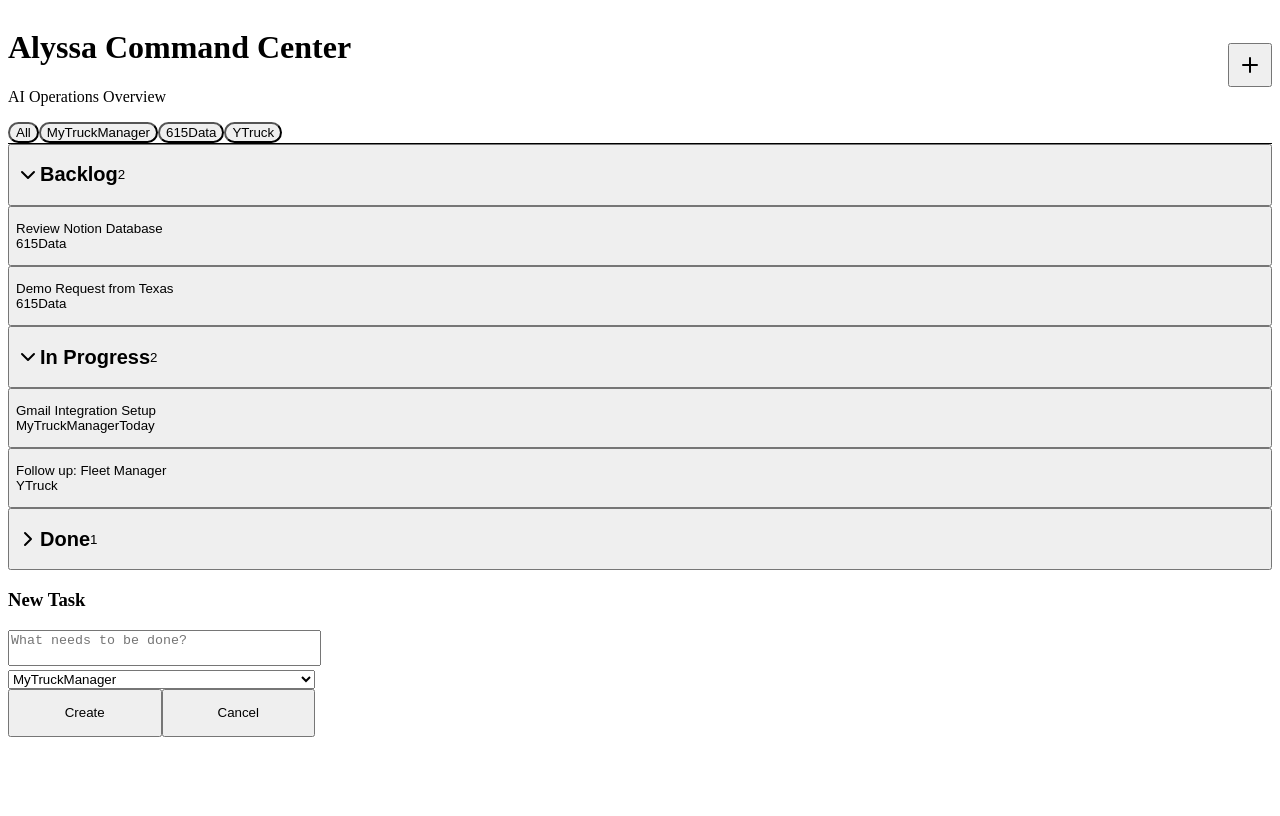
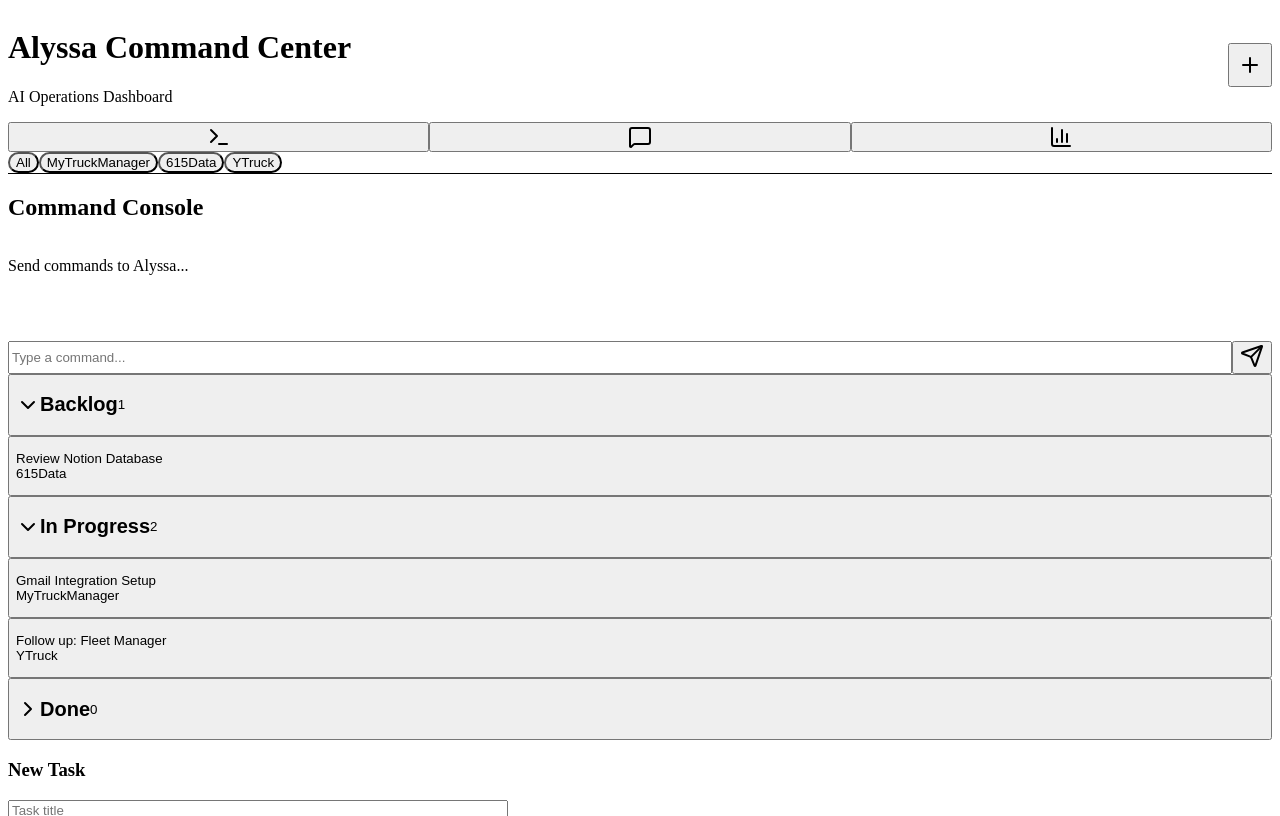
Before and after one commit to alyssa-y-app/Kan-ban-alyssa, a Next.js app: page / in a window 1280 px wide. Both pictures are taken after a click on the button 1250 px from the left and 64 px from the top of the page. Built offline with nearby package versions, Linux system fonts and the light colour scheme.

Commit message:
Lovable-inspired command center with console, leads, analytics tabs

```diff
--- a/app/page.tsx
+++ b/app/page.tsx
@@ -1,55 +1,74 @@
 'use client';
 
 import { useState, useEffect } from 'react';
-import { Plus, ChevronDown, ChevronRight } from 'lucide-react';
+import { Plus, ChevronDown, ChevronRight, Terminal, MessageSquare, BarChart3, Send } from 'lucide-react';
 
 interface Task {
   id: string;
-  content: string;
+  title: string;
   business: string;
-  status: 'backlog' | 'in-progress' | 'done';
-  eta?: string;
+  status: 'backlog' | 'in_progress' | 'done';
+  notes?: string;
 }
 
-export default function Home() {
+interface Lead {
+  id: string;
+  name: string;
+  business: string;
+  status: 'cold' | 'warm' | 'hot';
+  lastContact?: string;
+}
+
+type BusinessType = 'MyTruckManager' | '615Data' | 'YTruck' | 'All';
+type TabType = 'console' | 'leads' | 'analytics';
+
+export default function Index() {
   const [tasks, setTasks] = useState<Task[]>([
-    { id: '1', content: 'Gmail Integration Setup', business: 'MyTruckManager', status: 'in-progress', eta: 'Today' },
-    { id: '2', content: 'Review Notion Database', business: '615Data', status: 'backlog' },
-    { id: '3', content: 'Follow up: Fleet Manager', business: 'YTruck', status: 'in-progress' },
-    { id: '4', content: 'Demo Request from Texas', business: '615Data', status: 'backlog' },
-    { id: '5', content: 'Telegram Bot Connected', business: 'MyTruckManager', status: 'done' },
+    { id: '1', title: 'Gmail Integration Setup', business: 'MyTruckManager', status: 'in_progress' },
+    { id: '2', title: 'Review Notion Database', business: '615Data', status: 'backlog' },
+    { id: '3', title: 'Follow up: Fleet Manager', business: 'YTruck', status: 'in_progress' },
   ]);
 
-  const [selectedBusiness, setSelectedBusiness] = useState<string | null>(null);
+  const [leads, setLeads] = useState<Lead[]>([
+    { id: '1', name: 'ABC Trucking', business: 'MyTruckManager', status: 'hot', lastContact: '2 days ago' },
+    { id: '2', name: 'XYZ Logistics', business: '615Data', status: 'warm', lastContact: '1 week ago' },
+  ]);
+
+  const [selectedBusiness, setSelectedBusiness] = useState<BusinessType>('All');
+  const [activeTab, setActiveTab] = useState<TabType>('console');
   const [expandedSections, setExpandedSections] = useState({
     backlog: true,
-    'in-progress': true,
+    in_progress: true,
     done: false,
   });
   const [showAddTask, setShowAddTask] = useState(false);
-  const [newTask, setNewTask] = useState({ content: '', business: 'MyTruckManager' });
+  const [newTask, setNewTask] = useState({ title: '', business: 'MyTruckManager', notes: '' });
   const [selectedTask, setSelectedTask] = useState<Task | null>(null);
+  const [commandInput, setCommandInput] = useState('');
+  const [commandHistory, setCommandHistory] = useState<string[]>([]);
 
   useEffect(() => {
-    const saved = localStorage.getItem('command-tasks');
-    if (saved) {
-      setTasks(JSON.parse(saved));
-    }
+    const saved = localStorage.getItem('alyssa-tasks');
+    if (saved) setTasks(JSON.parse(saved));
   }, []);
 
   useEffect(() => {
-    localStorage.setItem('command-tasks', JSON.stringify(tasks));
+    localStorage.setItem('alyssa-tasks', JSON.stringify(tasks));
   }, [tasks]);
 
-  const businesses = ['MyTruckManager', '615Data', 'YTruck'];
+  const businesses: BusinessType[] = ['All', 'MyTruckManager', '615Data', 'YTruck'];
 
-  const filteredTasks = selectedBusiness
-    ? tasks.filter((t) => t.business === selectedBusiness)
-    : tasks;
+  const filteredTasks = selectedBusiness === 'All'
+    ? tasks
+    : tasks.filter((t) => t.business === selectedBusiness);
+
+  const filteredLeads = selectedBusiness === 'All'
+    ? leads
+    : leads.filter((l) => l.business === selectedBusiness);
 
   const tasksByStatus = {
     backlog: filteredTasks.filter((t) => t.status === 'backlog'),
-    'in-progress': filteredTasks.filter((t) => t.status === 'in-progress'),
+    in_progress: filteredTasks.filter((t) => t.status === 'in_progress'),
     done: filteredTasks.filter((t) => t.status === 'done'),
   };
 
@@ -58,15 +77,16 @@
   };
 
   const addTask = () => {
-    if (!newTask.content.trim()) return;
+    if (!newTask.title.trim()) return;
     const task: Task = {
       id: Date.now().toString(),
-      content: newTask.content,
+      title: newTask.title,
       business: newTask.business,
       status: 'backlog',
+      notes: newTask.notes,
     };
     setTasks((prev) => [...prev, task]);
-    setNewTask({ content: '', business: 'MyTruckManager' });
+    setNewTask({ title: '', business: 'MyTruckManager', notes: '' });
     setShowAddTask(false);
   };
 
@@ -80,21 +100,33 @@
     setSelectedTask(null);
   };
 
+  const sendCommand = () => {
+    if (!commandInput.trim()) return;
+    setCommandHistory((prev) => [...prev, `> ${commandInput}`]);
+    setCommandInput('');
+  };
+
   const statusConfig = {
-    backlog: { label: 'Backlog', color: 'bg-text-secondary', textColor: 'text-text-secondary' },
-    'in-progress': { label: 'In Progress', color: 'bg-accent-primary', textColor: 'text-accent-primary' },
+    backlog: { label: 'Backlog', color: 'bg-gray-500', textColor: 'text-gray-400' },
+    in_progress: { label: 'In Progress', color: 'bg-accent-primary', textColor: 'text-accent-primary' },
     done: { label: 'Done', color: 'bg-accent-success', textColor: 'text-accent-success' },
+  };
+
+  const leadStatusColors = {
+    cold: 'bg-gray-500',
+    warm: 'bg-yellow-500',
+    hot: 'bg-red-500',
   };
 
   return (
     <div className="min-h-screen bg-bg-primary text-text-primary">
-      {/* Sticky Header */}
+      {/* Header */}
       <header className="sticky top-0 z-40 bg-bg-surface/95 backdrop-blur border-b border-white/[0.06]">
         <div className="px-4 py-4">
-          <div className="flex items-center justify-between">
+          <div className="flex items-center justify-between mb-4">
             <div>
               <h1 className="text-xl font-semibold">Alyssa Command Center</h1>
-              <p className="text-sm text-text-secondary">AI Operations Overview</p>
+              <p className="text-sm text-text-secondary">AI Operations Dashboard</p>
             </div>
             <button
               onClick={() => setShowAddTask(true)}
@@ -103,21 +135,48 @@
               <Plus className="w-5 h-5" />
             </button>
           </div>
+
+          {/* Tabs */}
+          <div className="grid grid-cols-3 gap-2 bg-bg-elevated rounded-xl p-1">
+            <button
+              onClick={() => setActiveTab('console')}
+              className={`flex items-center justify-center gap-2 px-4 py-2.5 rounded-lg font-medium transition ${
+                activeTab === 'console'
+                  ? 'bg-accent-primary text-white'
+                  : 'text-text-secondary hover:text-text-primary'
+              }`}
+            >
+              <Terminal className="w-4 h-4" />
+              <span className="hidden sm:inline">Console</span>
+            </button>
+            <button
+              onClick={() => setActiveTab('leads')}
+              className={`flex items-center justify-center gap-2 px-4 py-2.5 rounded-lg font-medium transition ${
+                activeTab === 'leads'
+                  ? 'bg-accent-primary text-white'
+                  : 'text-text-secondary hover:text-text-primary'
+              }`}
+            >
+              <MessageSquare className="w-4 h-4" />
+              <span className="hidden sm:inline">Leads</span>
+            </button>
+            <button
+              onClick={() => setActiveTab('analytics')}
+              className={`flex items-center justify-center gap-2 px-4 py-2.5 rounded-lg font-medium transition ${
+                activeTab === 'analytics'
+                  ? 'bg-accent-primary text-white'
+                  : 'text-text-secondary hover:text-text-primary'
+              }`}
+            >
+              <BarChart3 className="w-4 h-4" />
+              <span className="hidden sm:inline">Analytics</span>
+            </button>
+          </div>
         </div>
 
         {/* Business Filter */}
         <div className="px-4 pb-3 overflow-x-auto hide-scrollbar">
           <div className="flex gap-2 min-w-max">
-            <button
-              onClick={() => setSelectedBusiness(null)}
-              className={`px-4 py-2 rounded-full text-sm font-medium transition whitespace-nowrap ${
-                selectedBusiness === null
-                  ? 'bg-accent-primary text-white'
-                  : 'bg-bg-elevated text-text-secondary hover:text-text-primary'
-              }`}
-            >
-              All
-            </button>
             {businesses.map((business) => (
               <button
                 key={business}
@@ -136,8 +195,45 @@
       </header>
 
       {/* Main Content */}
-      <main className="px-4 py-6 space-y-6 pb-24">
-        {(['backlog', 'in-progress', 'done'] as const).map((status) => {
+      <main className="px-4 py-6 space-y-6 pb-24 max-w-3xl mx-auto">
+        {/* Console Tab */}
+        {activeTab === 'console' && (
+          <>
+            {/* Command Console */}
+            <div className="bg-bg-surface rounded-2xl p-4 shadow-lg">
+              <h2 className="text-sm font-semibold mb-3 text-text-secondary">Command Console</h2>
+              <div className="bg-bg-elevated rounded-xl p-3 mb-3 min-h-[100px] max-h-[200px] overflow-y-auto font-mono text-sm">
+                {commandHistory.length === 0 ? (
+                  <p className="text-text-secondary">Send commands to Alyssa...</p>
+                ) : (
+                  commandHistory.map((cmd, i) => (
+                    <div key={i} className="text-accent-success mb-1">
+                      {cmd}
+                    </div>
+                  ))
+                )}
+              </div>
+              <div className="flex gap-2">
+                <input
+                  type="text"
+                  value={commandInput}
+                  onChange={(e) => setCommandInput(e.target.value)}
+                  onKeyDown={(e) => e.key === 'Enter' && sendCommand()}
+                  placeholder="Type a command..."
+                  className="flex-1 px-4 py-2.5 bg-bg-elevated rounded-xl text-text-primary placeholder-text-secondary focus:outline-none focus:ring-2 focus:ring-accent-primary"
+                />
+                <button
+                  onClick={sendCommand}
+                  className="px-4 py-2.5 bg-accent-primary rounded-xl hover:bg-accent-primary/90 transition"
+                >
+                  <Send className="w-5 h-5" />
+                </button>
+              </div>
+            </div>
+
+            {/* Tasks */}
+            <div className="space-y-6">
+              {(['backlog', 'in_progress', 'done'] as const).map((status) => {
                 const config = statusConfig[status];
                 const sectionTasks = tasksByStatus[status];
                 const isExpanded = expandedSections[status];
@@ -164,9 +260,7 @@
                     {isExpanded && (
                       <div className="space-y-2">
                         {sectionTasks.length === 0 ? (
-                    <div className="p-6 text-center text-text-secondary text-sm">
-                      No tasks
-                    </div>
+                          <div className="p-6 text-center text-text-secondary text-sm">No tasks</div>
                         ) : (
                           sectionTasks.map((task) => (
                             <button
@@ -176,16 +270,11 @@
                             >
                               <div className={`absolute left-0 top-0 bottom-0 w-1 ${config.color}`} />
                               <div className="pl-3">
-                          <div className="font-semibold mb-2">{task.content}</div>
-                          <div className="flex items-center gap-2 flex-wrap">
+                                <div className="font-semibold mb-2">{task.title}</div>
+                                <div className="flex items-center gap-2">
                                   <span className="px-2.5 py-1 bg-bg-elevated rounded-lg text-xs font-medium text-text-secondary">
                                     {task.business}
                                   </span>
-                            {task.eta && (
-                              <span className="px-2.5 py-1 bg-accent-warning/10 rounded-lg text-xs font-medium text-accent-warning">
-                                {task.eta}
-                              </span>
-                            )}
                                 </div>
                               </div>
                             </button>
@@ -196,6 +285,50 @@
                   </section>
                 );
               })}
+            </div>
+          </>
+        )}
+
+        {/* Leads Tab */}
+        {activeTab === 'leads' && (
+          <div className="space-y-4">
+            <h2 className="text-lg font-semibold">Leads Management</h2>
+            {filteredLeads.map((lead) => (
+              <div
+                key={lead.id}
+                className="bg-bg-surface rounded-2xl p-4 shadow-lg relative overflow-hidden"
+              >
+                <div className={`absolute top-4 right-4 w-3 h-3 rounded-full ${leadStatusColors[lead.status]}`} />
+                <div className="font-semibold mb-2">{lead.name}</div>
+                <div className="flex items-center gap-2 text-sm">
+                  <span className="px-2.5 py-1 bg-bg-elevated rounded-lg text-xs font-medium text-text-secondary">
+                    {lead.business}
+                  </span>
+                  {lead.lastContact && (
+                    <span className="text-text-secondary text-xs">Last: {lead.lastContact}</span>
+                  )}
+                </div>
+              </div>
+            ))}
+          </div>
+        )}
+
+        {/* Analytics Tab */}
+        {activeTab === 'analytics' && (
+          <div className="space-y-4">
+            <h2 className="text-lg font-semibold">Analytics</h2>
+            <div className="grid grid-cols-2 gap-4">
+              <div className="bg-bg-surface rounded-2xl p-4 shadow-lg">
+                <div className="text-3xl font-bold text-accent-primary">{tasks.length}</div>
+                <div className="text-sm text-text-secondary">Total Tasks</div>
+              </div>
+              <div className="bg-bg-surface rounded-2xl p-4 shadow-lg">
+                <div className="text-3xl font-bold text-accent-success">{tasksByStatus.done.length}</div>
+                <div className="text-sm text-text-secondary">Completed</div>
+              </div>
+            </div>
+          </div>
+        )}
       </main>
 
       {/* Add Task Modal */}
@@ -204,33 +337,38 @@
           <div className="bg-bg-surface rounded-3xl w-full max-w-md shadow-2xl">
             <div className="p-6">
               <h3 className="text-xl font-semibold mb-4">New Task</h3>
-              <textarea
-                value={newTask.content}
-                onChange={(e) => setNewTask({ ...newTask, content: e.target.value })}
-                placeholder="What needs to be done?"
-                className="w-full px-4 py-3 bg-bg-elevated rounded-xl text-text-primary placeholder-text-secondary focus:outline-none focus:ring-2 focus:ring-accent-primary mb-4 resize-none h-24"
+              <input
+                type="text"
+                value={newTask.title}
+                onChange={(e) => setNewTask({ ...newTask, title: e.target.value })}
+                placeholder="Task title"
+                className="w-full px-4 py-3 bg-bg-elevated rounded-xl text-text-primary placeholder-text-secondary focus:outline-none focus:ring-2 focus:ring-accent-primary mb-3"
               />
               <select
                 value={newTask.business}
                 onChange={(e) => setNewTask({ ...newTask, business: e.target.value })}
-                className="w-full px-4 py-3 bg-bg-elevated rounded-xl text-text-primary focus:outline-none focus:ring-2 focus:ring-accent-primary mb-4"
+                className="w-full px-4 py-3 bg-bg-elevated rounded-xl text-text-primary focus:outline-none focus:ring-2 focus:ring-accent-primary mb-3"
               >
-                {businesses.map((b) => (
-                  <option key={b} value={b}>
-                    {b}
-                  </option>
-                ))}
+                <option value="MyTruckManager">MyTruckManager</option>
+                <option value="615Data">615Data</option>
+                <option value="YTruck">YTruck</option>
               </select>
+              <textarea
+                value={newTask.notes}
+                onChange={(e) => setNewTask({ ...newTask, notes: e.target.value })}
+                placeholder="Notes (optional)"
+                className="w-full px-4 py-3 bg-bg-elevated rounded-xl text-text-primary placeholder-text-secondary focus:outline-none focus:ring-2 focus:ring-accent-primary mb-4 resize-none h-20"
+              />
               <div className="flex gap-3">
                 <button
                   onClick={addTask}
-                  className="flex-1 px-4 py-3 bg-accent-primary text-white font-semibold rounded-xl hover:bg-accent-primary/90 transition min-h-[48px]"
+                  className="flex-1 px-4 py-3 bg-accent-primary text-white font-semibold rounded-xl hover:bg-accent-primary/90 transition"
                 >
                   Create
                 </button>
                 <button
                   onClick={() => setShowAddTask(false)}
-                  className="flex-1 px-4 py-3 bg-bg-elevated text-text-primary font-semibold rounded-xl hover:bg-bg-elevated/80 transition min-h-[48px]"
+                  className="flex-1 px-4 py-3 bg-bg-elevated text-text-primary font-semibold rounded-xl hover:bg-bg-elevated/80 transition"
                 >
                   Cancel
                 </button>
@@ -245,25 +383,29 @@
         <div className="fixed inset-0 bg-black/80 backdrop-blur z-50 flex items-end sm:items-center justify-center p-4">
           <div className="bg-bg-surface rounded-3xl w-full max-w-md shadow-2xl">
             <div className="p-6">
-              <h3 className="text-xl font-semibold mb-2">{selectedTask.content}</h3>
+              <h3 className="text-xl font-semibold mb-2">{selectedTask.title}</h3>
               <div className="flex items-center gap-2 mb-6">
                 <span className="px-3 py-1.5 bg-bg-elevated rounded-lg text-sm font-medium text-text-secondary">
                   {selectedTask.business}
                 </span>
-                <span className={`px-3 py-1.5 rounded-lg text-sm font-medium ${statusConfig[selectedTask.status].textColor} ${statusConfig[selectedTask.status].color}/10`}>
+                <span
+                  className={`px-3 py-1.5 rounded-lg text-sm font-medium ${
+                    statusConfig[selectedTask.status].textColor
+                  } ${statusConfig[selectedTask.status].color}/10`}
+                >
                   {statusConfig[selectedTask.status].label}
                 </span>
               </div>
 
               <div className="space-y-2 mb-4">
                 <p className="text-sm text-text-secondary mb-2">Move to:</p>
-                {(['backlog', 'in-progress', 'done'] as const)
+                {(['backlog', 'in_progress', 'done'] as const)
                   .filter((s) => s !== selectedTask.status)
                   .map((status) => (
                     <button
                       key={status}
                       onClick={() => updateTaskStatus(selectedTask.id, status)}
-                      className="w-full px-4 py-3 bg-bg-elevated text-text-primary font-medium rounded-xl hover:bg-bg-elevated/80 transition text-left min-h-[48px]"
+                      className="w-full px-4 py-3 bg-bg-elevated text-text-primary font-medium rounded-xl hover:bg-bg-elevated/80 transition text-left"
                     >
                       {statusConfig[status].label}
                     </button>
@@ -273,13 +415,13 @@
               <div className="flex gap-3">
                 <button
                   onClick={() => deleteTask(selectedTask.id)}
-                  className="flex-1 px-4 py-3 bg-red-500/10 text-red-400 font-semibold rounded-xl hover:bg-red-500/20 transition min-h-[48px]"
+                  className="flex-1 px-4 py-3 bg-red-500/10 text-red-400 font-semibold rounded-xl hover:bg-red-500/20 transition"
                 >
                   Delete
                 </button>
                 <button
                   onClick={() => setSelectedTask(null)}
-                  className="flex-1 px-4 py-3 bg-bg-elevated text-text-primary font-semibold rounded-xl hover:bg-bg-elevated/80 transition min-h-[48px]"
+                  className="flex-1 px-4 py-3 bg-bg-elevated text-text-primary font-semibold rounded-xl hover:bg-bg-elevated/80 transition"
                 >
                   Close
                 </button>
--- a/package.json
+++ b/package.json
@@ -12,10 +12,14 @@
     "@dnd-kit/core": "^6.3.1",
     "@dnd-kit/sortable": "^10.0.0",
     "@dnd-kit/utilities": "^3.2.2",
+    "@radix-ui/react-dialog": "^1.1.15",
+    "@radix-ui/react-select": "^2.2.6",
+    "@radix-ui/react-tabs": "^1.1.13",
     "lucide-react": "^0.563.0",
     "next": "16.1.6",
     "react": "19.2.3",
-    "react-dom": "19.2.3"
+    "react-dom": "19.2.3",
+    "sonner": "^2.0.7"
   },
   "devDependencies": {
     "@tailwindcss/postcss": "^4",
```
Also changed, not shown: 1 other file (tests, documents, lock files or other folders). Lines whose indentation alone changed are shown as unchanged.
